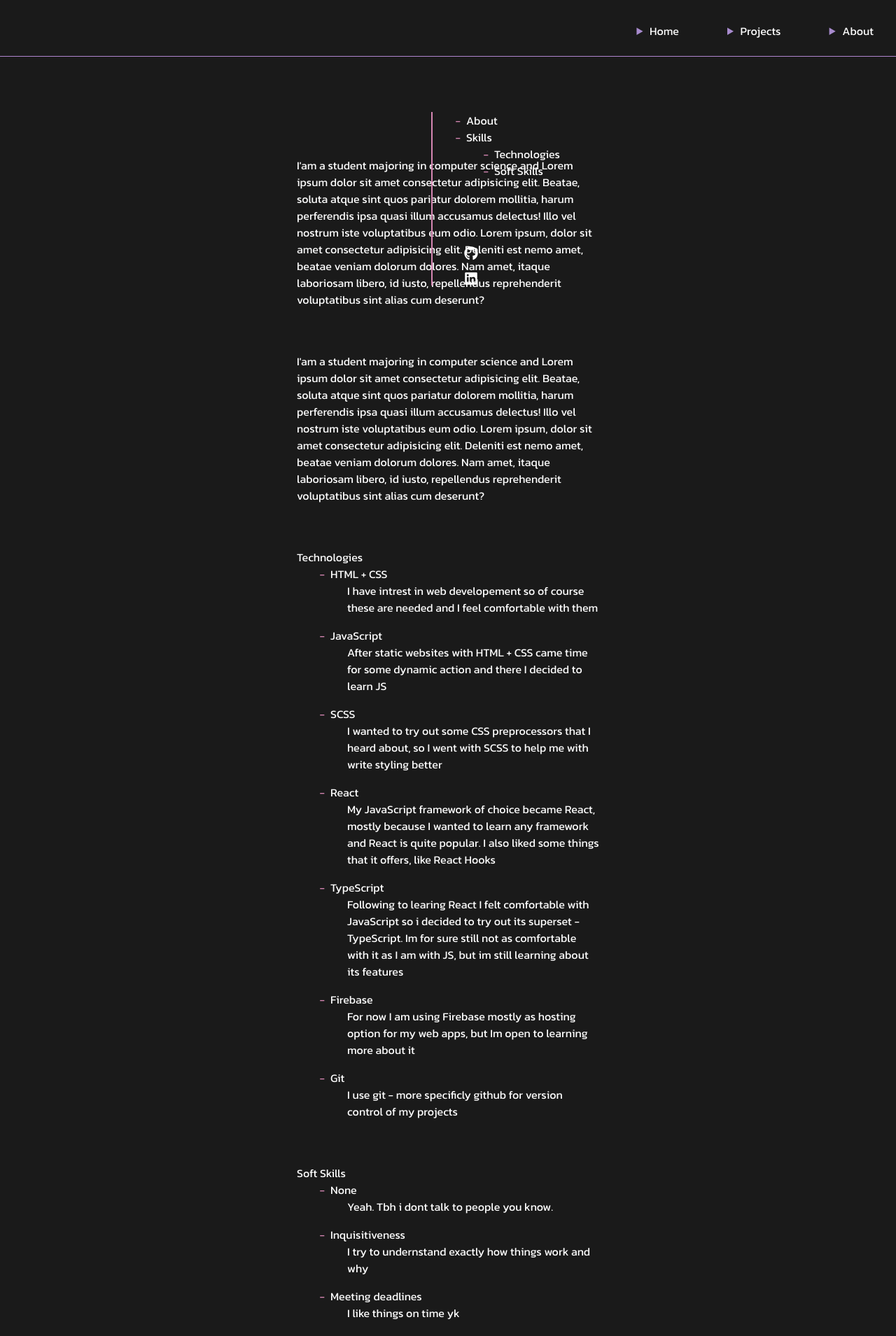
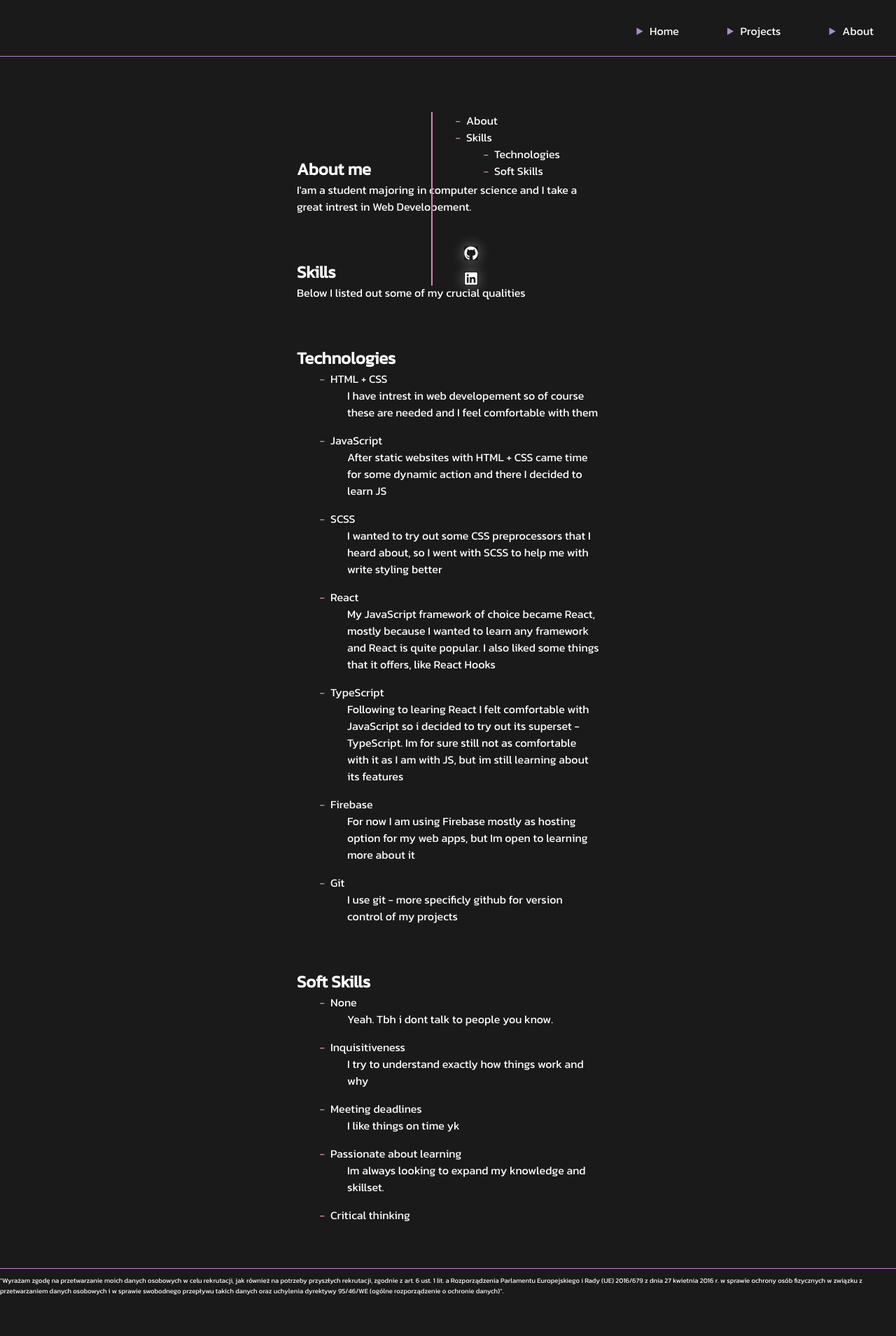
Before and after one commit to D-e-v-o-r-a-n/portfolio, a React (Create React App) app: page /about in a window 1280 px wide. Shown: the top 1909 px of the page at 70% size. After the commit the page ends 1860 px from the top, so only its background shows below. Built offline with nearby package versions, Linux system fonts and the light colour scheme.

Commit message:
Added footer and styling to about links

```diff
--- a/src/App.tsx
+++ b/src/App.tsx
@@ -5,6 +5,7 @@ import { Link, RouteComponentProps, Router } from '@reach/router'
 import HomeComponent from './Components/Home/Home';
 import ProjectsComponent from './Components/Projects/Projects';
 import AboutComponent from './Components/About/About';
+import FooterComponent from './Components/Footer/Footer';
 
 let Home = (props: RouteComponentProps) => <HomeComponent />
 
@@ -40,11 +41,12 @@ function App() {
       </header>
 
       <div className='content'>
-          <Router>
+          <Router primary={false}>
             <Home path='/' />
             <ProjectsComponent path='/projects/'/>
             <AboutComponent path = '/about/'/>
           </Router>
+      <FooterComponent/>
       </div>
     </>
   )
--- a/src/Components/About/About.scss
+++ b/src/Components/About/About.scss
@@ -8,7 +8,6 @@ html{
     display: flex;
     justify-content: center;
     gap: 15rem;
-    height: 100vh;
     scroll-margin-top: 200px;
 
     .about-content{
--- a/src/Components/About/About.tsx
+++ b/src/Components/About/About.tsx
@@ -10,19 +10,16 @@ const AboutComponent:FC<RouteComponentProps> = (props) => {
         <div className='about-container'>
           <div className="about-content">
               <section id='about'>
-                I'am a student majoring in computer science and Lorem ipsum dolor sit amet consectetur adipisicing elit.
-                Beatae, soluta atque sint quos pariatur dolorem mollitia, harum perferendis ipsa quasi illum accusamus delectus!
-                Illo vel nostrum iste voluptatibus eum odio. Lorem ipsum, dolor sit amet consectetur adipisicing elit. Deleniti est nemo amet, beatae veniam dolorum dolores.
-                Nam amet, itaque laboriosam libero, id iusto, repellendus reprehenderit voluptatibus sint alias cum deserunt?
+              <h2>About me</h2>
+                I'am a student majoring in computer science and I take a great intrest in Web Developement.
               </section>
               <section id='skills'>
-                I'am a student majoring in computer science and Lorem ipsum dolor sit amet consectetur adipisicing elit.
-                Beatae, soluta atque sint quos pariatur dolorem mollitia, harum perferendis ipsa quasi illum accusamus delectus!
-                Illo vel nostrum iste voluptatibus eum odio. Lorem ipsum, dolor sit amet consectetur adipisicing elit. Deleniti est nemo amet, beatae veniam dolorum dolores.
-                Nam amet, itaque laboriosam libero, id iusto, repellendus reprehenderit voluptatibus sint alias cum deserunt?
+                <h2>Skills</h2>
+                Below I listed out some of my crucial qualities
+
               </section>
               <section id="technologies">
-                <span>Technologies</span>
+                <h2>Technologies</h2>
                 <ul>
                   <li>HTML + CSS</li>
                   <span>I have intrest in web developement so of course these are needed and I feel comfortable with them</span>
@@ -47,13 +44,13 @@ const AboutComponent:FC<RouteComponentProps> = (props) => {
                 </ul>
               </section>
               <section id="soft-skills">
-                <span>Soft Skills</span>
+                <h2>Soft Skills</h2>
                 <ul>
                   <li>None</li>
                   <span>Yeah. Tbh i dont talk to people you know.</span>
 
                   <li>Inquisitiveness</li>
-                  <span>I try to undernstand exactly how things work and why</span>
+                  <span>I try to understand exactly how things work and why</span>
 
                   <li>Meeting deadlines</li>
                   <span>I like things on time yk</span>
--- a/src/Components/Contact/Contact.scss
+++ b/src/Components/Contact/Contact.scss
@@ -10,5 +10,6 @@
         width: 20px;
         height: 20px;
         color: white;
+        box-shadow: 0px 0px 20px -4px;
     }
 }
--- /dev/null
+++ b/src/Components/Footer/Footer.scss
@@ -0,0 +1,14 @@
+.footer-container{
+    border-top: 0.5px solid;
+    width: 100%;
+    height: 3rem;
+    margin-top: auto;
+
+    display: flex;
+    justify-content: center;
+    align-items: center;
+
+    font-size: 0.6rem;
+
+    animation: pulse-all 25s infinite
+}
--- /dev/null
+++ b/src/Components/Footer/Footer.tsx
@@ -0,0 +1,16 @@
+import React, {FC} from 'react';
+import './Footer.scss'
+
+const FooterComponent:FC = () => {
+  return (
+    <div className='footer-container'>
+        <div>
+        "Wyrażam zgodę na przetwarzanie moich danych osobowych w celu rekrutacji, jak również na potrzeby przyszłych rekrutacji,
+        zgodnie z art. 6 ust. 1 lit. a Rozporządzenia Parlamentu Europejskiego i Rady (UE) 2016/679 z dnia 27 kwietnia 2016 r. w sprawie ochrony osób fizycznych w związku
+        z przetwarzaniem danych osobowych i w sprawie swobodnego przepływu takich danych oraz uchylenia dyrektywy 95/46/WE (ogólne rozporządzenie o ochronie danych)".
+        </div>
+    </div>
+  );
+}
+
+export default FooterComponent;
--- a/src/Components/Home/Home.scss
+++ b/src/Components/Home/Home.scss
@@ -0,0 +1,10 @@
+#welcome{
+    display: flex;
+    justify-content: center;
+    align-items: center;
+    margin-bottom: 10rem;
+}
+#vl{
+    border-bottom: 2px solid;
+    animation: pulse-all 25s infinite;
+}
--- a/src/Components/Home/Home.tsx
+++ b/src/Components/Home/Home.tsx
@@ -1,13 +1,12 @@
 import React, {FC} from 'react';
 import './Home.scss'
 import ContactComponent from '../Contact/Contact';
-
+import ProjectsComponent from '../Projects/Projects';
+import AboutComponent from '../About/About';
 const HomeComponent:FC = () => {
   return (
     <>
-        <div>Hello</div>
-
-        <ContactComponent />
+        <h2 id='welcome'>Hello! Im Bartek</h2>
     </>
   );
 }
--- a/src/_App.scss
+++ b/src/_App.scss
@@ -61,9 +61,10 @@ header{
   position: absolute;
   top: 5rem;
   display: flex;
-  flex-direction: column;
+  flex-flow: column;
   justify-content: center;
   align-items: center;
   width: 100%;
+  min-height: 83vh;
   margin-top: 5rem;
 }
```
